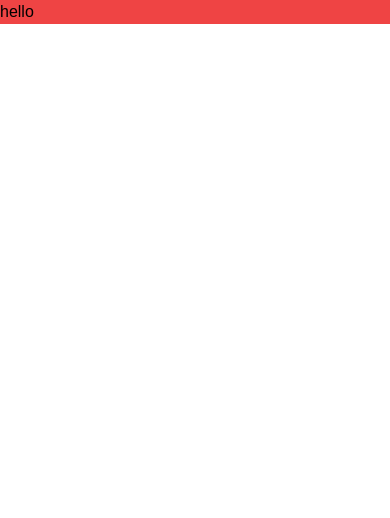
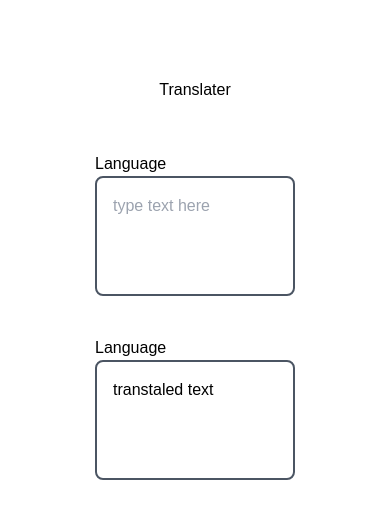
Before and after one commit to MaDKnighT404/Translate, a React (Create React App) app: page / in a window 390 px wide. Shown: the top 518 px of the page. Built offline with nearby package versions, Linux system fonts and the light colour scheme.

Commit message:
feat: add styles for inbput and output. add responsive

```diff
--- a/package.json
+++ b/package.json
@@ -22,8 +22,6 @@
   "scripts": {
     "start": "react-scripts start",
     "build": "react-scripts build",
-    "watch": "npx tailwindcss build -i src/main.css -o public/css/styles.css --watch",
-    "prettier": "npx prettier --write **/*.html",
     "test": "react-scripts test",
     "eject": "react-scripts eject"
   },
@@ -46,6 +44,8 @@
     ]
   },
   "devDependencies": {
+    "prettier": "^2.8.4",
+    "prettier-plugin-tailwindcss": "^0.2.4",
     "tailwindcss": "^3.2.7"
   }
 }
--- a/public/index.html
+++ b/public/index.html
@@ -2,42 +2,10 @@
 <html lang="en">
   <head>
     <meta charset="utf-8" />
-    <link rel="icon" href="%PUBLIC_URL%/favicon.ico" />
     <meta name="viewport" content="width=device-width, initial-scale=1" />
-    <meta name="theme-color" content="#000000" />
-    <meta
-      name="description"
-      content="Web site created using create-react-app"
-    />
-    <link rel="apple-touch-icon" href="%PUBLIC_URL%/logo192.png" />
-    <!--
-      manifest.json provides metadata used when your web app is installed on a
-      user's mobile device or desktop. See https://developers.google.com/web/fundamentals/web-app-manifest/
-    -->
-    <link rel="manifest" href="%PUBLIC_URL%/manifest.json" />
-    <!--
-      Notice the use of %PUBLIC_URL% in the tags above.
-      It will be replaced with the URL of the `public` folder during the build.
-      Only files inside the `public` folder can be referenced from the HTML.
-
-      Unlike "/favicon.ico" or "favicon.ico", "%PUBLIC_URL%/favicon.ico" will
-      work correctly both with client-side routing and a non-root public URL.
-      Learn how to configure a non-root public URL by running `npm run build`.
-    -->
-    <title>React App</title>
+    <title>Translater</title>
   </head>
   <body>
-    <noscript>You need to enable JavaScript to run this app.</noscript>
     <div id="root"></div>
-    <!--
-      This HTML file is a template.
-      If you open it directly in the browser, you will see an empty page.
-
-      You can add webfonts, meta tags, or analytics to this file.
-      The build step will place the bundled scripts into the <body> tag.
-
-      To begin the development, run `npm start` or `yarn start`.
-      To create a production bundle, use `npm run build` or `yarn build`.
-    -->
   </body>
 </html>
--- a/src/App.tsx
+++ b/src/App.tsx
@@ -1,9 +1,7 @@
+import MainPage from './pages/MainPage';
+
 function App() {
-  return (
-    <div className="bg-red-500">
-      hello
-    </div>
-  );
+  return <MainPage />;
 }
 
 export default App;
--- a/src/components/InputBlock/InputBlock.tsx
+++ b/src/components/InputBlock/InputBlock.tsx
@@ -2,8 +2,12 @@ import React from 'react';
 
 const InputBlock = () => {
   return (
-    <div>
-
+    <div className="flex flex-col sm:m-auto">
+      <span>Language</span>
+      <textarea
+        className="h-[300px] w-[600px] resize-none rounded-lg border-[2px] border-gray-600 p-4 xl:w-[450px]  lg:h-[200px] lg:w-[300px] sm:h-[120px] sm:w-[200px]"
+        placeholder="type text here"
+      />
     </div>
   );
 };
--- a/src/components/OutputBlock/OutputBlock.tsx
+++ b/src/components/OutputBlock/OutputBlock.tsx
@@ -2,8 +2,11 @@ import React from 'react';
 
 const OutputBlock = () => {
   return (
-    <div>
-
+    <div className="flex flex-col sm:m-auto">
+      <span>Language</span>
+      <div className="h-[300px] w-[600px] rounded-lg border-[2px] border-gray-600 p-4 xl:w-[450px] lg:h-[200px] lg:w-[300px] sm:h-[120px] sm:w-[200px]">
+        transtaled text
+      </div>
     </div>
   );
 };
--- a/src/index.css
+++ b/src/index.css
@@ -7,3 +7,9 @@
     font-family: 'Alegreya Sans', sans-serif;
   }
 }
+
+@layer components {
+  .container {
+    @apply max-w-[1280px] xl:max-w-[1024px] lg:max-w-[768px] md:max-w-[640px];
+  }
+}
--- a/src/pages/MainPage.tsx
+++ b/src/pages/MainPage.tsx
@@ -4,10 +4,13 @@ import OutputBlock from '../components/OutputBlock/OutputBlock';
 
 const MainPage = () => {
   return (
-    <>
-     <InputBlock />
-     <OutputBlock />
-    </>
+    <div className="container m-auto flex flex-col items-center ">
+      <h1 className="mt-[20%] mb-[50px]">Translater</h1>
+      <div className="m-auto flex gap-20 lg:gap-10 md:flex-col">
+        <InputBlock />
+        <OutputBlock />
+      </div>
+    </div>
   );
 };
 
--- a/tailwind.config.js
+++ b/tailwind.config.js
@@ -1,9 +1,13 @@
 module.exports = {
-  content: [
-    "./src/**/*.{js,jsx,ts,tsx}",
-  ],
+  content: ['./src/**/*.{js,jsx,ts,tsx}'],
   theme: {
     extend: {},
+    screens: {
+      xl: { max: '1279px' },
+      lg: { max: '1023px' },
+      md: { max: '767px' },
+      sm: { max: '439px' },
+    },
   },
   plugins: [],
-}
+};
```
Also changed, not shown: 1 other file (tests, documents, lock files or other folders).
